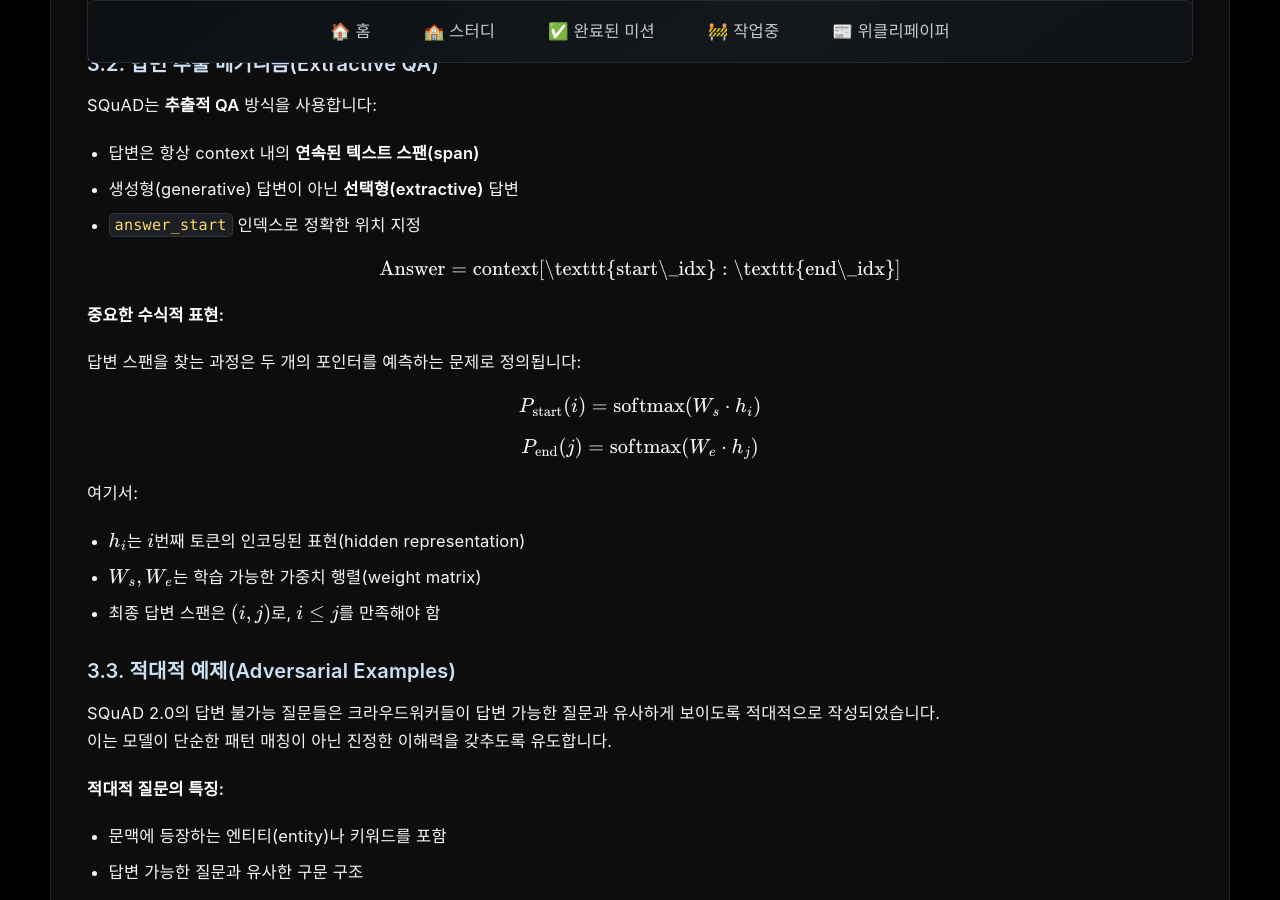
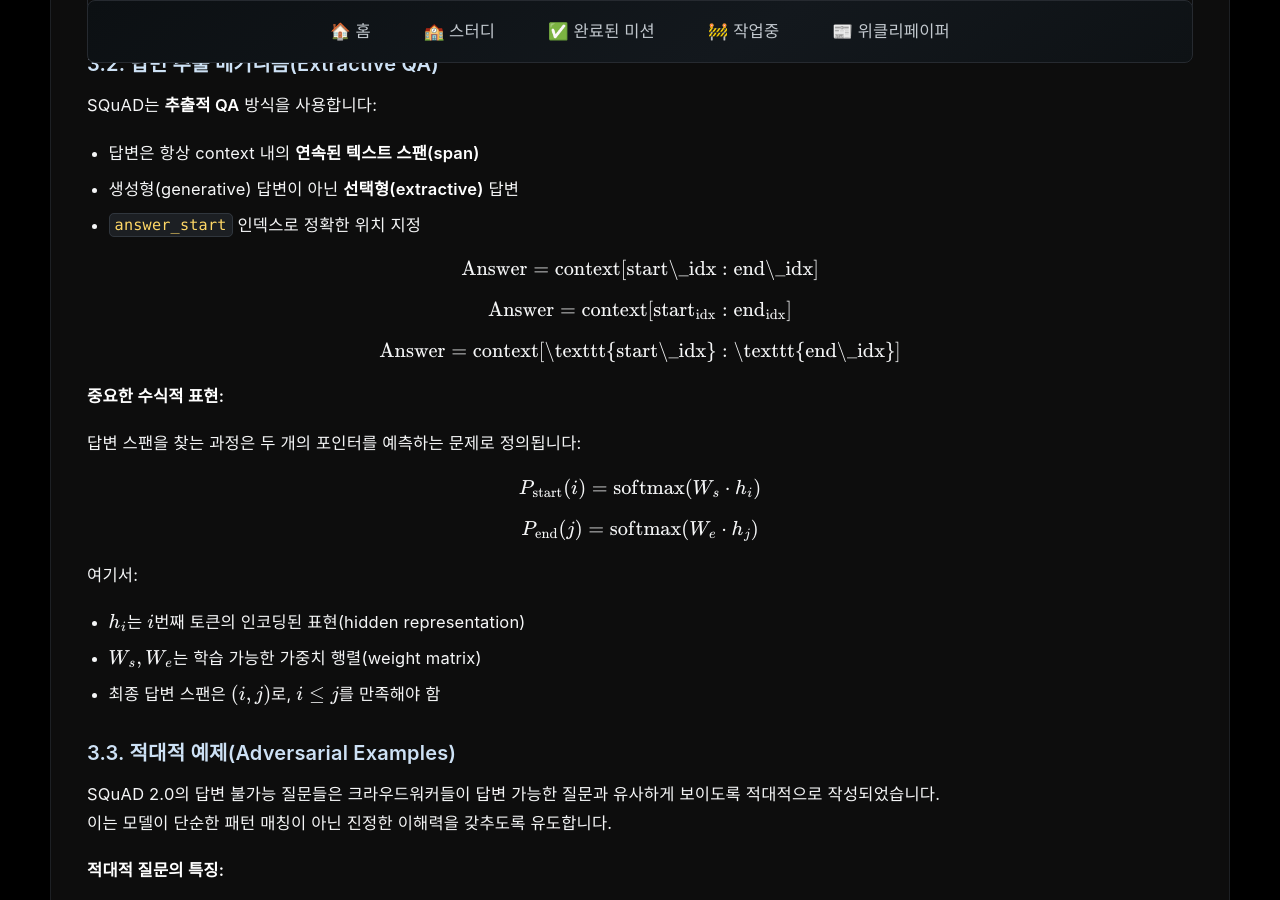
Before and after one commit to c0z0c/sprint_mission, a Jekyll site: the page built from 스터디/데이타셋_SQuAD.md, in a window 1280 px wide and 900 px high, scrolled down 7233 px. Built offline with Jekyll 4.4.1, drawn with Linux system fonts in a browser that asks for light colours.

Commit message:
수식 랜더링 테스트

```diff
--- a/스터디/데이타셋_SQuAD.md
+++ b/스터디/데이타셋_SQuAD.md
@@ -222,8 +222,17 @@ SQuAD는 **추출적 QA** 방식을 사용합니다:
 - `answer_start` 인덱스로 정확한 위치 지정
 
 $$
+\text{Answer} = \text{context}[\text{start\_idx} : \text{end\_idx}]
+$$
+
+$$
+\text{Answer} = \text{context}[ \text{start}_{\text{idx}} : \text{end}_{\text{idx}} ]
+$$
+
+$$
 \text{Answer} = \text{context}[\text{\texttt{start\_idx}} : \text{\texttt{end\_idx}}]
 $$
+
 
 **중요한 수식적 표현:**
 
```
